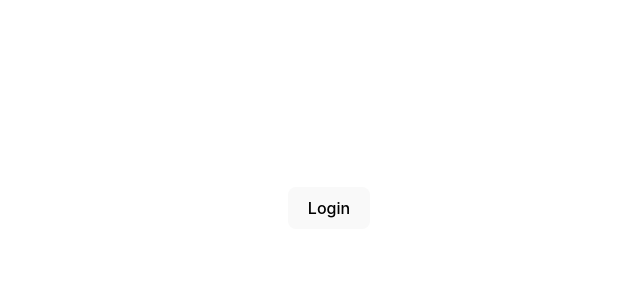
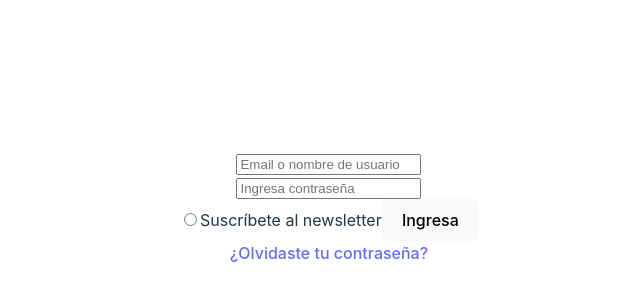
Before and after one commit to bryan0545/omnipro-test, a React (Vite) app: page /login in a window 1280 px wide. Shown: the part 192-492 px from the top of the page, without its empty margins (311-951 px from the left). Built offline with nearby package versions, Linux system fonts and the light colour scheme.

Commit message:
forms and validations

```diff
--- /dev/null
+++ b/src/components/CheckInput/CheckInput.tsx
@@ -0,0 +1,18 @@
+import React from "react";
+export interface CheckInputInterface {
+  label?: string;
+  checked: boolean;
+  onClick: () => void;
+}
+
+const CheckInput: React.FC<CheckInputInterface> = ({ label, checked, onClick }) => {
+  return (
+    <label className="container">
+      <input readOnly type="radio" checked={checked} name="radio" onClick={onClick} />
+      <span className="checkmark"></span>
+      {label}
+    </label>
+  );
+};
+
+export default CheckInput;
--- /dev/null
+++ b/src/components/CheckInput/index.ts
@@ -0,0 +1 @@
+export { default as CheckInput } from './CheckInput';
--- /dev/null
+++ b/src/components/TextInput/TextInput.tsx
@@ -0,0 +1,20 @@
+export interface TextInputInterface {
+  placeholder?: string;
+  type: string;
+  name: string;
+  value: string;
+  error?: boolean;
+  errorMessage?: string;
+  onChange: (e: React.ChangeEvent<HTMLInputElement>) => void;
+}
+
+const TextInput: React.FC<TextInputInterface> = ({ error, errorMessage, ...rest }) => {
+  return (
+    <div>
+      <input {...rest} />
+      {errorMessage && <span>{errorMessage}</span>}
+    </div>
+  );
+};
+
+export default TextInput;
--- /dev/null
+++ b/src/components/TextInput/index.ts
@@ -0,0 +1 @@
+export { default as TextInput } from './TextInput';
--- /dev/null
+++ b/src/components/index.ts
@@ -0,0 +1,2 @@
+export * from "./CheckInput";
+export * from "./TextInput";
--- a/src/pages/Login/Login.tsx
+++ b/src/pages/Login/Login.tsx
@@ -1,10 +1,10 @@
-import { useEffect } from "react";
-import { useNavigate, Navigate } from "react-router-dom";
 import { localstorageKeys } from "../../constants/constants";
 import { userInfo } from "../../models/userData";
-import { loginUser, createUser } from "../../services/auth";
-import { getLocalStorageObj, saveLocalStorageObj } from "../../utilities/localstorage";
-import { PrivateRoutes } from "../../models/routes";
+import { loginUser } from "../../services/auth";
+import { saveLocalStorageObj } from "../../utilities/localstorage";
+import { TextInput, CheckInput } from "../../components/";
+import { useState } from "react";
+import { Link } from "react-router-dom";
 
 export interface LoginInterface {}
 
@@ -19,9 +19,47 @@ const login = async () => {
 };
 
 const Login: React.FC<LoginInterface> = () => {
+  const [checked, setChecked] = useState(false);
+  const [formError, setFormError] = useState("");
+  const [loginForm, setLoginForm] = useState({
+    name: "",
+    password: "",
+  });
+
+  const onChangeHandler = (e: React.ChangeEvent<HTMLInputElement>) => {
+    setLoginForm({
+      ...loginForm,
+      [e.target.name]: e.target.value,
+    });
+  };
+
+  const login = async (e: React.FormEvent<HTMLFormElement>) => {
+    e.preventDefault();
+    const res = await (await loginUser()).json();
+    if (res.status !== 200) {
+      setFormError("Contraseña incorrecta");
+    }
+  };
+
   return (
     <div>
-      <button onClick={login}>Login</button>
+      <form onSubmit={login}>
+        <TextInput value={loginForm["name"]} type="text" name="name" placeholder="Email o nombre de usuario" onChange={onChangeHandler} />
+        <TextInput
+          value={loginForm["password"]}
+          type="password"
+          name="password"
+          placeholder="Ingresa contraseña"
+          onChange={onChangeHandler}
+          error={!!formError}
+          errorMessage={formError}
+        />
+        <CheckInput label="Suscríbete al newsletter" checked={checked} onClick={() => setChecked(!checked)} />
+        <button type="submit">Ingresa</button>
+      </form>
+      <div>
+        <Link to="">¿Olvidaste tu contraseña?</Link>
+      </div>
     </div>
   );
 };
--- a/src/pages/Register/Register.tsx
+++ b/src/pages/Register/Register.tsx
@@ -1,7 +1,86 @@
+import { useState } from "react";
+import { CheckInput, TextInput } from "../../components";
+
 export interface RegisterInterface {}
 
 const Register: React.FC<RegisterInterface> = () => {
-  return <div>Register</div>;
+  const [registerForm, setRegisterForm] = useState({
+    name: "",
+    lastname: "",
+    email: "",
+    password: "",
+  });
+
+  const [formError, setFormError] = useState("");
+
+  const inputs = [
+    {
+      id: 1,
+      type: "text",
+      name: "name",
+      placeholder: "Nombre*",
+    },
+    {
+      id: 2,
+      type: "text",
+      name: "lastname",
+      placeholder: "Apellido*",
+    },
+    {
+      id: 3,
+      type: "email",
+      name: "email",
+      placeholder: "E-mail*",
+    },
+    {
+      id: 4,
+      type: "password",
+      name: "password",
+      placeholder: "Contraseña*",
+    },
+  ];
+
+  const validateForm = () => {
+    for (const prop in registerForm) {
+      const key = prop as keyof typeof registerForm;
+      if (registerForm[key] === "") {
+        return setFormError("Por favor, diligencia los campos marcados");
+      }
+    }
+  };
+
+  const registerUser = (e: React.FormEvent<HTMLFormElement>) => {
+    e.preventDefault();
+    validateForm();
+  };
+
+  const onChangeHandler = (e: React.ChangeEvent<HTMLInputElement>) => {
+    setRegisterForm({
+      ...registerForm,
+      [e.target.name]: e.target.value,
+    });
+  };
+
+  return (
+    <div>
+      <form onSubmit={registerUser}>
+        {inputs.map((input) => {
+          const key = input.name as keyof typeof registerForm;
+          return (
+            <TextInput
+              value={registerForm[key]}
+              key={input.id}
+              {...input}
+              onChange={onChangeHandler}
+              error={!!(formError && !registerForm[key])}
+            />
+          );
+        })}
+        {formError && <span>{formError}</span>}
+        <button type="submit">Regístrate</button>
+      </form>
+    </div>
+  );
 };
 
 export default Register;
```
